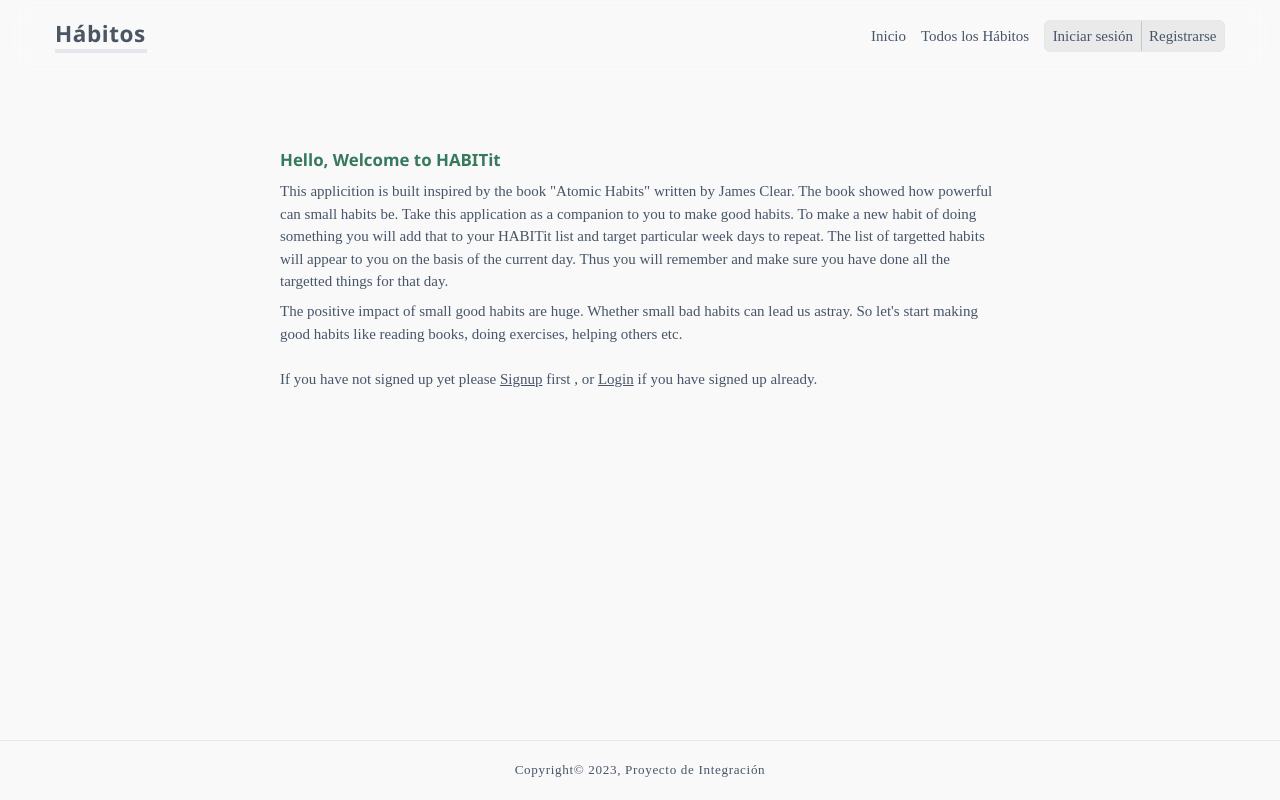
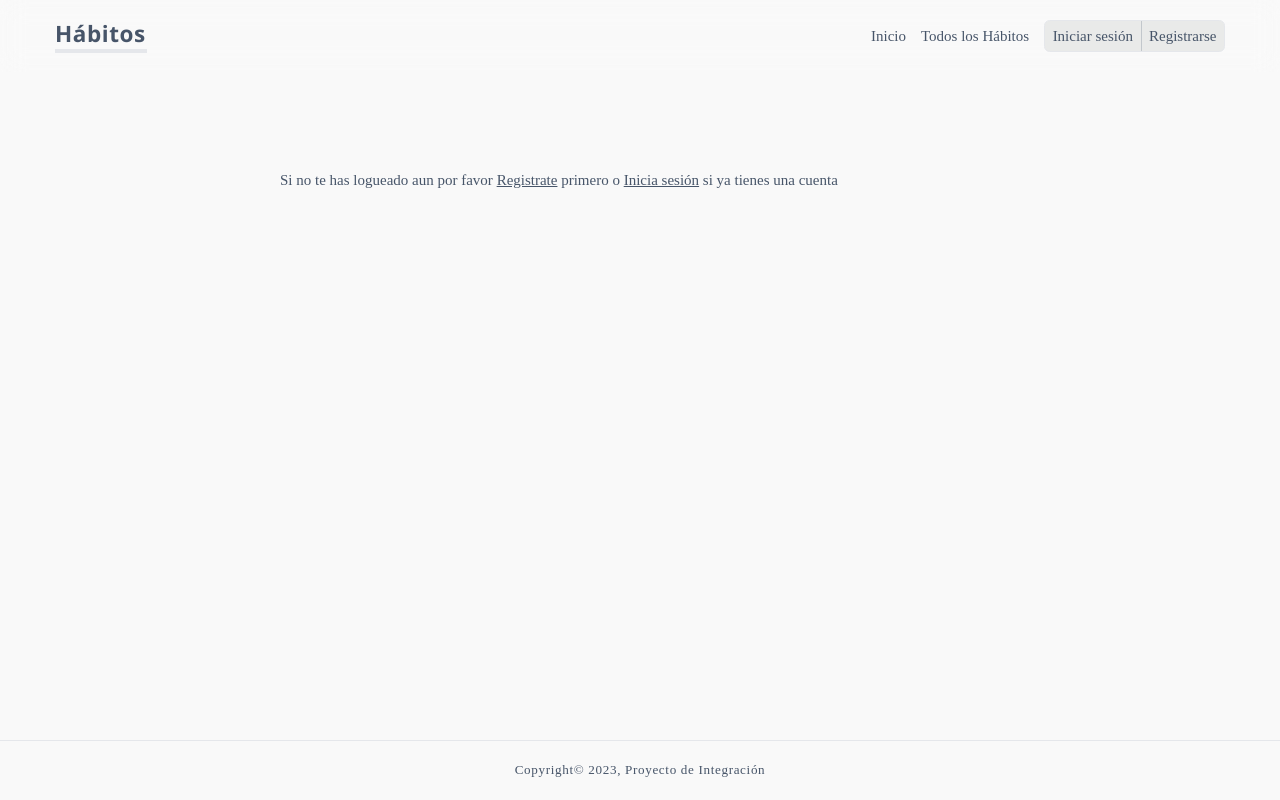
Before and after one commit to aleasdev/proyectoIntegracion, a React (Create React App) app in the folder frontend/: page /welcome in a window 1280 px wide. Built offline with nearby package versions, Linux system fonts and the light colour scheme.

Commit message:
fix typos and change welcome

```diff
--- a/frontend/src/components/Quotes.js
+++ b/frontend/src/components/Quotes.js
@@ -31,7 +31,7 @@ const Quotes = () => {
     <div className="text-[#529B7C] mt-6 text-center italic text-lg font-semibold">
       " {quotes[+quoteIndex]} "{" "}
       <span className="text-gray-600 font-semibold text-xs">
-        ~ de Habitos Atómicos.
+        ~ de Hábitos Atómicos.
       </span>
     </div>
   );
--- a/frontend/src/components/layout/Navbar.js
+++ b/frontend/src/components/layout/Navbar.js
@@ -44,14 +44,14 @@ const Navbar = () => {
   return (
     <header
       className={`sticky top-0 z-50 backdrop-blur-md ${
-        isScrolled ? "border-b shadow-sm bg-white/70" : ""
+        isScrolled ? "border-b shadow-sm bg-/70" : ""
       }`}
     >
       <div className="max-w-7xl px-4 py-5 mx-auto flex justify-between items-center ">
         <div className="grow flex items-center ">
           {/* Enlace al inicio */}
           <Link to="/">
-            <h1 className="font-semibold text-2xl tracking-wide border-b-4 text-gray-600">
+            <h1 className="font-semibold text-2xl tracking-wide border-b-4 text--600">
               Hábitos<span className=" pl-px "></span>
             </h1>
           </Link>
--- a/frontend/src/pages/Welcome.js
+++ b/frontend/src/pages/Welcome.js
@@ -6,36 +6,20 @@ const Welcome = () => {
     <div className="grow flex flex-col justify-center max-w-3xl mx-auto m-12 sm:mt-16 md:mt-20 gap-6">
       <div className="flex flex-col justify-center gap-2">
         <h2 className="text-lg font-semibold text-[#36795d]">
-          Hello, Welcome to HABITit
+
         </h2>
-        <div className="flex flex-col justify-center gap-2">
-          <p>
-            This applicition is built inspired by the book "Atomic Habits"
-            written by James Clear. The book showed how powerful can small
-            habits be. Take this application as a companion to you to make good
-            habits. To make a new habit of doing something you will add that to
-            your HABITit list and target particular week days to repeat. The
-            list of targetted habits will appear to you on the basis of the
-            current day. Thus you will remember and make sure you have done all
-            the targetted things for that day.
-          </p>
-          <p>
-            The positive impact of small good habits are huge. Whether small bad
-            habits can lead us astray. So let's start making good habits like
-            reading books, doing exercises, helping others etc.
-          </p>
-        </div>
+
       </div>
       <div>
-        If you have not signed up yet please{" "}
+        Si no te has logueado aun por favor{" "}
         <Link to="/signup" className="underline">
-          Signup
+          Registrate
         </Link>{" "}
-        first , or{" "}
+        primero o{" "}
         <Link to="/login" className="underline">
-          Login
+          Inicia sesión
         </Link>{" "}
-        if you have signed up already.
+        si ya tienes una cuenta
       </div>
     </div>
   );
```
Also changed, not shown: 1 other file (tests, documents, lock files or other folders).
